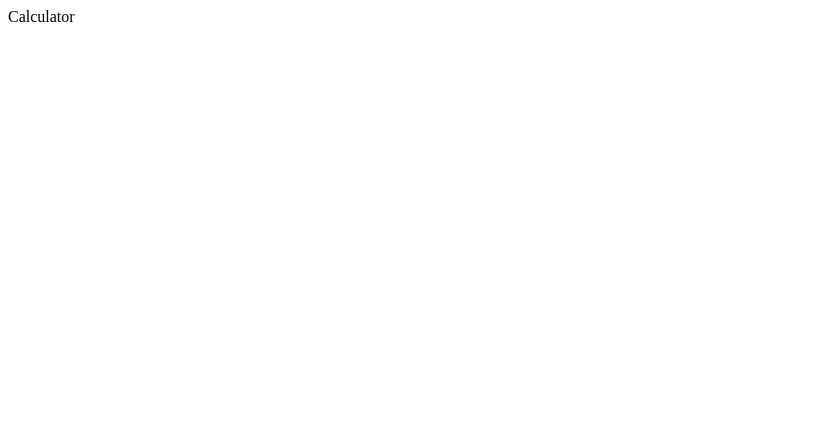
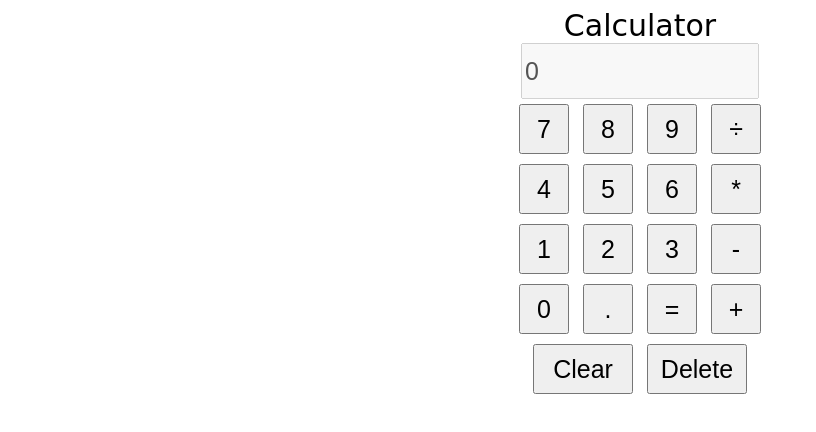
Before and after one commit to VictorPersona/Calculator, a plain HTML site: page index.html in a window 1280 px wide. Shown: the whole page, without its empty margins (0-816 px from the left). Drawn offline with Linux system fonts and the light colour scheme.

Commit message:
expect second calculation everything seems good

```diff
--- a/index.html
+++ b/index.html
@@ -1,3 +1,4 @@
+
 <!DOCTYPE html>
 <html lang="en">
 <head>
@@ -9,6 +10,38 @@
     <script src="script.js"></script>
 </head>
 <body>
-    Calculator
+    <div id="Calculator-Container">
+    <div id="name">    Calculator </div>
+    <input type="text" id="display" value="0" disabled >
+    <div>
+    <button id="numButton" onclick="buttonPressed('7')">7</button>
+    <button id="numButton" onclick="buttonPressed('8')">8</button>
+    <button id="numButton" onclick="buttonPressed('9')">9</button>
+    <button id="opButton" onclick="('/')" >÷</button>
+  </div>
+  <div>
+    <button id="numButton" onclick="buttonPressed('4')">4</button>
+    <button id="numButton" onclick="buttonPressed('5')">5</button>
+    <button id="numButton" onclick="buttonPressed('6')">6</button>
+    <button id="opButton" onclick="calculate('*')" >*</button>
+  </div>
+  <div>
+    <button id="numButton" onclick="buttonPressed('1')">1</button>
+    <button id="numButton" onclick="buttonPressed('2')">2</button>
+    <button id="numButton" onclick="buttonPressed('3')">3</button>
+    <button id="opButton" onclick="calculate('-')" >-</button>
+  </div>
+  <div>
+    <button id="numButton" onclick="buttonPressed('0')">0</button>
+    <button id="numButton" onclick="buttonPressed('.')">.</button>
+    <button id="opButton" onclick="calculate('=')" >=</button>
+    <button id="opButton" onclick="calculate('+')" >+</button>
+
+  </div>
+  <div id="endLine">
+    <button onclick="clearDisplay()">Clear</button>
+    <button onclick="deleteNum()">Delete</button>
+  </div>
+  </div>
 </body>
 </html>
--- a/script.js
+++ b/script.js
@@ -0,0 +1,93 @@
+
+function add(num1, num2) {
+  return num1 + num2;
+}
+function subtract(num1, num2) {
+  return num1 - num2;
+}
+function multiply(num1, num2) {
+  return num1 * num2;
+}
+function divide(num1, num2) {
+  return num1 / num2;
+}
+function operate(num1, operation, num2) {
+  switch (operation) {
+    case "+":
+      return add(num1, num2);
+    case "-":
+      return  subtract(num1, num2);
+    case "*":
+      return  multiply(num1, num2);
+    case "/":
+      return  divide(num1, num2);
+  }
+}
+let firstNumber = null;
+let currentOperator = null;
+
+const buttons = document.querySelectorAll("#numButton");
+
+buttons.forEach((button)=>{
+    button.addEventListener("click",()=>{
+        const buttonValue = button.textContent;
+        buttonPressed(buttonValue)
+    })
+})
+
+
+function buttonPressed(buttonValue){
+    const display =  document.getElementById("display");
+    if (display.value === "0"){
+        display.value = buttonValue;
+    }else{
+        display.value+=buttonValue;
+    }
+}
+
+function calculate(operator) {
+  const display = document.getElementById("display");
+  const currentNumber = parseFloat(display.value);
+
+  if (firstNumber === null) {
+    // If this is the first input in the calculation, set firstNumber to the currentNumber
+    firstNumber = currentNumber;
+  } else {
+    // If this is not the first input in the calculation, perform the calculation using the current operator
+    firstNumber = operate(firstNumber, currentOperator, currentNumber);
+    display.value = firstNumber;
+  }
+
+  // Reset the display value to zero if an operator button is pressed
+  if (operator !== "=") {
+    display.value = "0";
+  }
+
+  // Set the current operator to the clicked operator
+  currentOperator = operator;
+  console.log(firstNumber, currentOperator, currentNumber)
+}
+
+
+
+
+
+function clearDisplay() {
+  const display = document.getElementById("display");
+  // Set the display value to "0"
+  display.value = "0";
+  // Reset the stored values and operator
+  firstNumber = null;
+  currentOperator = null;
+}
+
+
+function deleteNum() {
+  const display = document.getElementById("display");
+  // Get the current display value and remove the last character
+  let currentDisplayValue = display.value;
+  currentDisplayValue = currentDisplayValue.slice(0, -1);
+
+  // Set the display value to the updated value, or "0" if the updated value is empty
+  display.value = currentDisplayValue || "0";
+}
--- a/styles.css
+++ b/styles.css
@@ -0,0 +1,28 @@
+#Calculator-Container{
+    max-width: 500px;
+    margin: auto;
+    text-align: center;
+}
+
+button{
+    width: 50px;
+    height: 50px;
+    font-size: 25px;
+    margin: 5px;
+}
+
+#endLine > button{
+    width: 100px;
+    height: 50px
+}
+
+#display{
+    width: 230px;
+    height: 50px;
+    font-size: 25px;
+}
+
+#name{
+    font-size: 30px;
+    font-family: cursive;
+}
```
